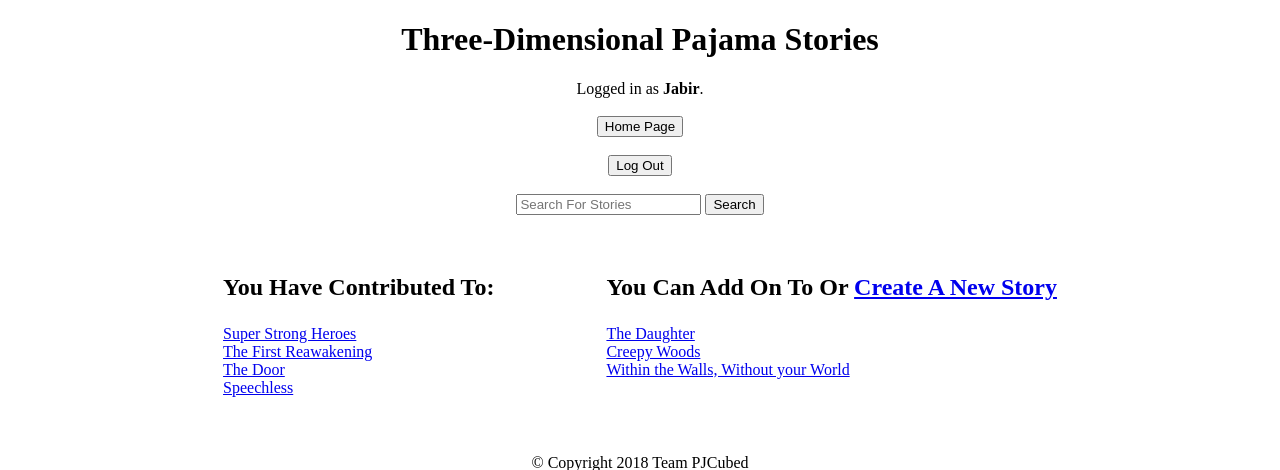
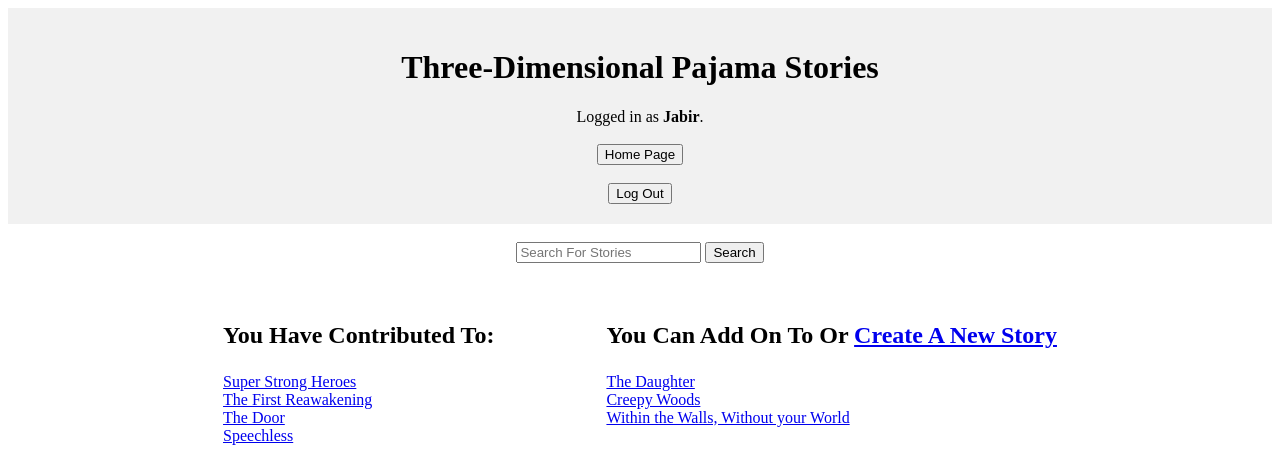
Before and after one commit to britnicanale/Pajama-Stories, a Flask app: page / in a window 1280 px wide. Shown: the top 470 px of the page. Run offline with Flask 2, Linux system fonts and the light colour scheme; a user stored in the database is signed in; data comes from the database, SQL or seed files in the repository.

Commit message:
Adding css

```diff
--- /dev/null
+++ b/templates/base.css
@@ -0,0 +1,4 @@
+.header {
+  background-color: #f1f1f1;
+  padding: 20px 10px;
+}
--- a/templates/base.html
+++ b/templates/base.html
@@ -3,12 +3,15 @@
     <head>
         {% block head %}
         <title>{% block title %}{% endblock %} | Three-Dimensional Pajama Stories</title>
+
         {% endblock %}
     </head>
 
     <body>
       <center>
       {% block header %}
+      <link rel="stylesheet" href="base.css">
+      <div class="header">
         <h1>Three-Dimensional Pajama Stories</h1>
         Logged in as <b>{{user}}</b>.<br><br>
         <form action ="/">
@@ -17,6 +20,7 @@
         <form action ="/logout">
         <input type="submit" value="Log Out">
       </form>
+    </div>
       {% endblock %}
 
       {% block content %}
```
